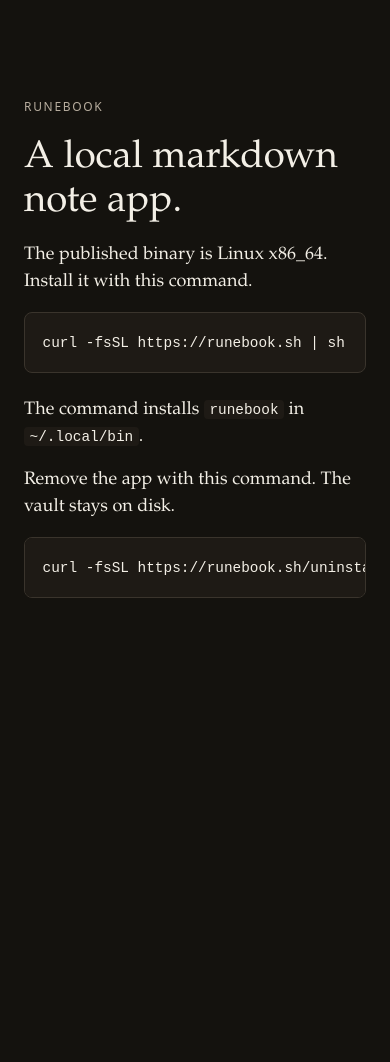
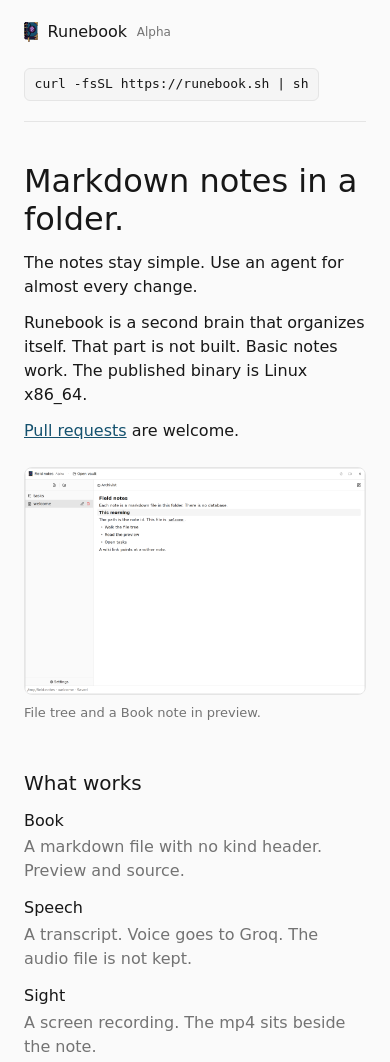
Before and after one commit to pinhole-io/runebook.sh, a plain HTML site: page site/index.html in a window 390 px wide. Shown: the top 1062 px of the page. Before the commit the page ends 844 px from the top, so only its background shows below. Drawn offline with Linux system fonts and the light colour scheme.

Commit message:
Mark Runebook as alpha and publish the frontpage.
The page shows the window, the basic notes, and that self-organizing is not built yet.

```diff
--- a/site/index.html
+++ b/site/index.html
@@ -7,14 +7,55 @@
   <link rel="stylesheet" href="style.css">
 </head>
 <body>
+  <header>
+    <div class="brand">
+      <img src="mark.svg" alt="" width="14" height="20">
+      <span>Runebook</span>
+      <span class="alpha">Alpha</span>
+    </div>
+    <code>curl -fsSL https://runebook.sh | sh</code>
+  </header>
   <main>
-    <p class="mark">Runebook</p>
-    <h1>A local markdown note app.</h1>
-    <p>The published binary is Linux x86_64. Install it with this command.</p>
+    <h1>Markdown notes in a folder.</h1>
+    <p>The notes stay simple. Use an agent for almost every change.</p>
+    <p>Runebook is a second brain that organizes itself. That part is not built. Basic notes work. The published binary is Linux x86_64.</p>
+    <p><a href="https://github.com/pinhole-io/runebook.sh">Pull requests</a> are welcome.</p>
+    <figure>
+      <img src="window.png" alt="Runebook window with the file tree and a Book note in preview.">
+      <figcaption>File tree and a Book note in preview.</figcaption>
+    </figure>
+    <section class="split">
+      <div>
+        <h2>What works</h2>
+        <dl>
+          <dt>Book</dt>
+          <dd>A markdown file with no kind header. Preview and source.</dd>
+          <dt>Speech</dt>
+          <dd>A transcript. Voice goes to Groq. The audio file is not kept.</dd>
+          <dt>Sight</dt>
+          <dd>A screen recording. The mp4 sits beside the note.</dd>
+          <dt>Deed</dt>
+          <dd>A task list. A preview checkbox writes that line.</dd>
+          <dt>Research</dt>
+          <dd>A question, a plan, then an investigation.</dd>
+          <dt>Archivist</dt>
+          <dd>A column that can add, change, or delete a note.</dd>
+          <dt>Links</dt>
+          <dd><code>[[note]]</code> points at a note id.</dd>
+        </dl>
+      </div>
+      <figure>
+        <img src="archivist.png" alt="The Archivist column open beside a note.">
+        <figcaption>The Archivist column beside a note.</figcaption>
+      </figure>
+    </section>
+  </main>
+  <footer>
+    <h2>Install</h2>
+    <p>Linux x86_64. The command installs <code>runebook</code> in <code>~/.local/bin</code>.</p>
     <pre><code>curl -fsSL https://runebook.sh | sh</code></pre>
-    <p>The command installs <code>runebook</code> in <code>~/.local/bin</code>.</p>
     <p>Remove the app with this command. The vault stays on disk.</p>
     <pre><code>curl -fsSL https://runebook.sh/uninstall | sh</code></pre>
-  </main>
+  </footer>
 </body>
 </html>
--- a/site/style.css
+++ b/site/style.css
@@ -1,10 +1,11 @@
 :root {
-  color-scheme: dark;
-  --bg: #14120e;
-  --ink: #f3efe6;
-  --muted: #b7ad9e;
-  --line: #3a342c;
-  --code: #1e1a15;
+  color-scheme: light;
+  --bg: #fafafa;
+  --ink: #171717;
+  --muted: #737373;
+  --line: #e5e5e5;
+  --code: #f5f5f5;
+  --link: #14516e;
 }
 
 * {
@@ -13,52 +14,161 @@
 
 body {
   margin: 0;
-  min-height: 100vh;
   background: var(--bg);
   color: var(--ink);
-  font: 18px/1.5 "Iowan Old Style", Palatino, "Palatino Linotype", Georgia, serif;
+  font: 16px/1.5 "DejaVu Sans", "Liberation Sans", sans-serif;
+}
+
+header,
+main,
+footer {
+  width: min(1040px, calc(100% - 3rem));
+  margin-left: auto;
+  margin-right: auto;
+}
+
+header {
+  display: flex;
+  align-items: center;
+  justify-content: space-between;
+  gap: 1.5rem;
+  padding: 1.25rem 0;
+  border-bottom: 1px solid var(--line);
+}
+
+.brand {
+  display: flex;
+  align-items: center;
+  gap: 0.6rem;
+  font-weight: 500;
+}
+
+.brand img {
+  display: block;
+}
+
+.alpha,
+figcaption,
+dd {
+  color: var(--muted);
+}
+
+.alpha {
+  font-size: 12px;
+  font-weight: 400;
+}
+
+header code,
+pre {
+  font: 13px/1.4 "DejaVu Sans Mono", "Liberation Mono", ui-monospace, monospace;
+}
+
+header code {
+  padding: 0.4rem 0.6rem;
+  background: var(--code);
+  border: 1px solid var(--line);
+  border-radius: 6px;
+  white-space: nowrap;
 }
 
 main {
-  max-width: 38rem;
-  margin: 0 auto;
-  padding: 12vh 1.5rem 4rem;
+  padding: 2.5rem 0 1rem;
 }
 
-.mark {
-  margin: 0 0 1.5rem;
-  color: var(--muted);
-  font: 0.75rem/1 ui-sans-serif, system-ui, sans-serif;
-  letter-spacing: 0.14em;
-  text-transform: uppercase;
+h1,
+h2 {
+  margin: 0 0 0.75rem;
+  font-weight: 500;
+  line-height: 1.2;
 }
 
 h1 {
-  margin: 0 0 1rem;
-  font-size: 2.4rem;
-  font-weight: 500;
-  line-height: 1.15;
+  font-size: 32px;
+}
+
+h2 {
+  font-size: 20px;
 }
 
 p {
-  margin: 0 0 1rem;
+  margin: 0 0 0.75rem;
+  max-width: 40rem;
+}
+
+a {
+  color: var(--link);
+}
+
+figure {
+  margin: 1.5rem 0 0;
+}
+
+figure img {
+  display: block;
+  width: 100%;
+  height: auto;
+  background: white;
+  border: 1px solid var(--line);
+  border-radius: 8px;
+}
+
+figcaption {
+  margin-top: 0.5rem;
+  font-size: 13px;
+}
+
+.split {
+  display: grid;
+  grid-template-columns: minmax(16rem, 22rem) 1fr;
+  gap: 2rem;
+  align-items: start;
+  margin-top: 3rem;
+}
+
+dl {
+  margin: 0;
+}
+
+dt {
+  margin-top: 0.85rem;
+  font-weight: 500;
+}
+
+dd {
+  margin: 0.15rem 0 0;
+}
+
+dd code,
+footer code {
+  font: 0.9em "DejaVu Sans Mono", "Liberation Mono", ui-monospace, monospace;
+}
+
+footer {
+  padding: 2.5rem 0 4rem;
+  border-top: 1px solid var(--line);
+  margin-top: 3rem;
 }
 
 pre {
-  margin: 0 0 1.5rem;
-  padding: 1rem 1.1rem;
+  margin: 0 0 1rem;
+  padding: 0.8rem 1rem;
   overflow-x: auto;
   background: var(--code);
   border: 1px solid var(--line);
   border-radius: 8px;
 }
 
-code {
-  font: 0.9rem/1.4 ui-monospace, "Cascadia Code", "Source Code Pro", monospace;
+@media (max-width: 800px) {
+  header {
+    align-items: flex-start;
+    flex-direction: column;
+  }
+
+  header code {
+    white-space: normal;
+  }
+
+  .split {
+    grid-template-columns: 1fr;
+  }
 }
-
-p code {
-  padding: 0.1rem 0.35rem;
-  background: var(--code);
-  border-radius: 4px;
-}
```
Also changed, not shown: site/archivist.png (added), site/mark.svg (added), site/window.png (added), 2 other files.
